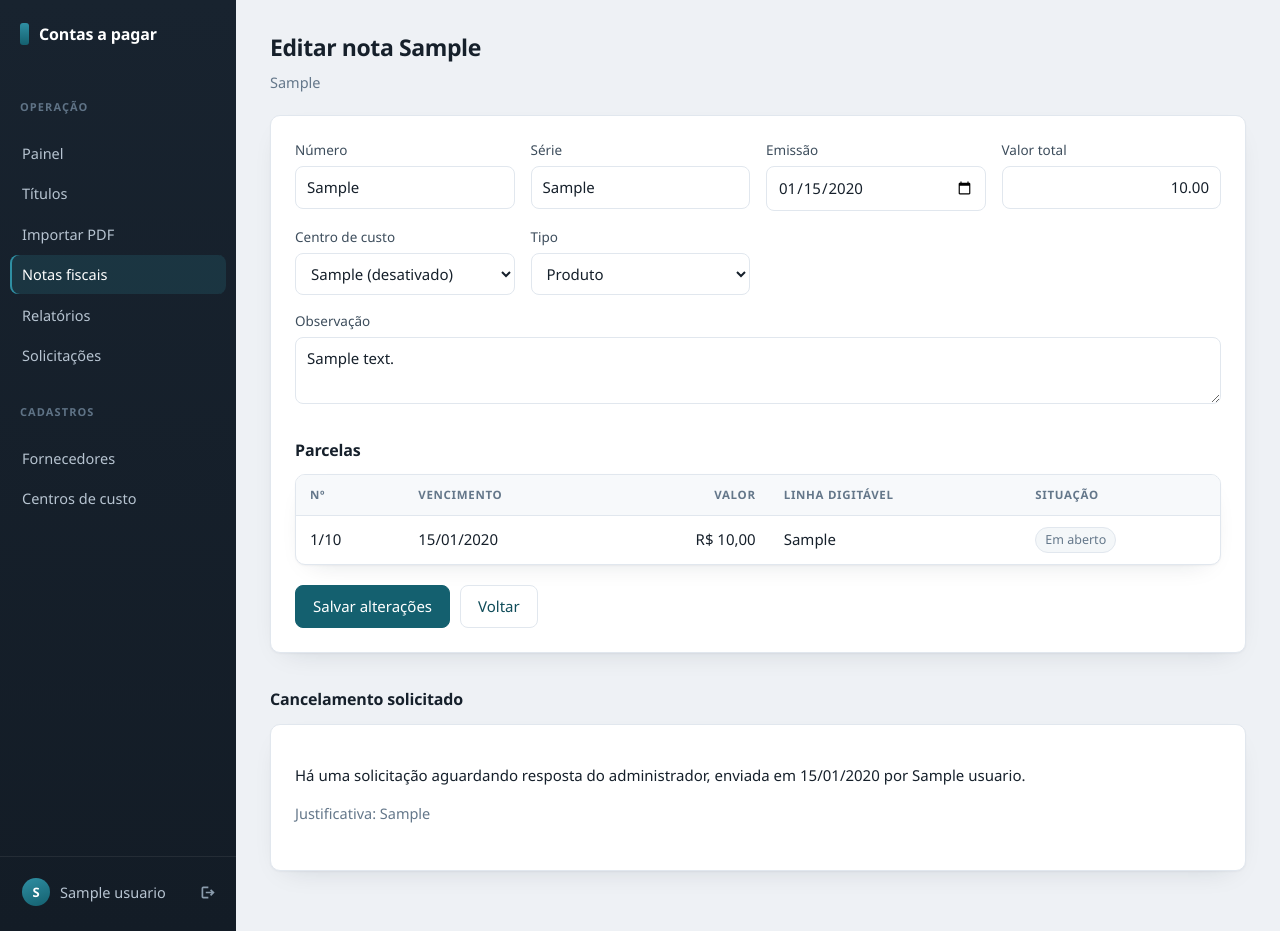
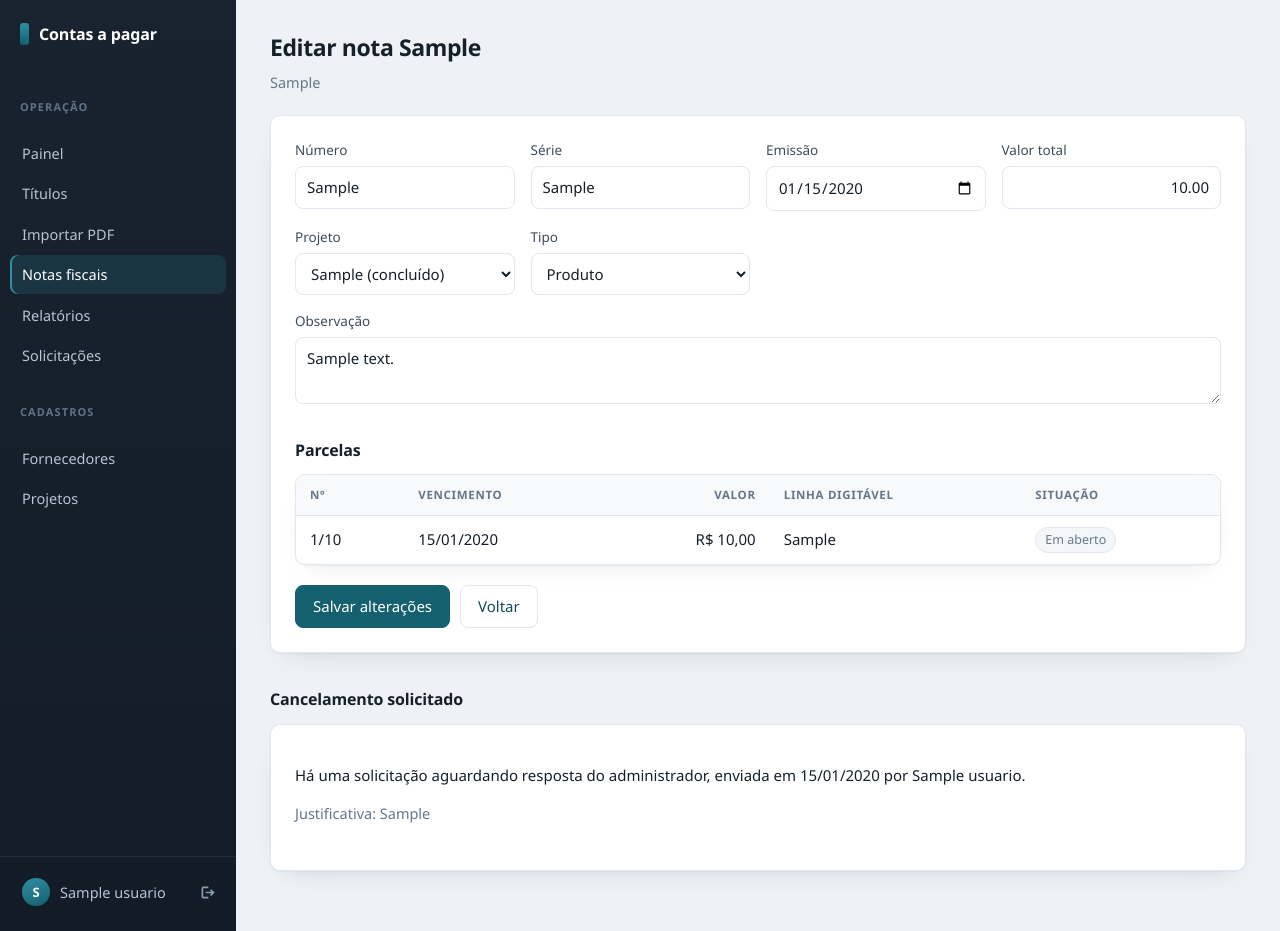
Before and after one commit to kennedysilvalima/SaasTurbo, a Flask app: page /notas/1/editar in a window 1280 px wide. Run offline with Flask 3, Linux system fonts and the light colour scheme; a user stored in the database is signed in; tables that the repository leaves empty hold one stand-in row (values such as "Sample post").

Commit message:
substitui centros de custo por projetos

```diff
--- a/app.py
+++ b/app.py
@@ -12,7 +12,7 @@ from flask_login import (LoginManager, current_user, login_required,
 from sqlalchemy import func
 
 import extratores
-from models import (CentroCusto, Empresa, Fornecedor, NotaFiscal, Papel,
+from models import (Empresa, Fornecedor, NotaFiscal, Papel, Projeto,
                     SolicitacaoCancelamento, StatusNota, StatusSolicitacao,
                     StatusTitulo, Titulo, Usuario, db)
 
@@ -258,7 +258,7 @@ def nova_nota():
         if chave and da_empresa(NotaFiscal).filter_by(chave_acesso=chave).first():
             flash("Esta nota já foi lançada.", "erro")
             return render_template("nota_form.html", fornecedores=fornecedores,
-                                   centros=_centros_ativos(), dados=request.form)
+                                   projetos=_projetos_ativos(), dados=request.form)
 
         nota = NotaFiscal(
             empresa_id=current_user.empresa_id,
@@ -269,7 +269,7 @@ def nova_nota():
             data_emissao=_data(request.form["data_emissao"]),
             valor_total=_decimal(request.form["valor_total"]),
             tipo=request.form.get("tipo"),
-            centro_custo=request.form.get("centro_custo", "").strip() or None,
+            projeto=request.form.get("projeto", "").strip() or None,
             descricao=request.form.get("descricao", "").strip() or None,
             criada_por_id=current_user.id,
         )
@@ -294,7 +294,7 @@ def nova_nota():
         return redirect(url_for("notas"))
 
     return render_template("nota_form.html", fornecedores=fornecedores,
-                           centros=_centros_ativos(), dados={})
+                           projetos=_projetos_ativos(), dados={})
 
 
 @app.route("/notas/<int:id_>/cancelar", methods=["POST"])
@@ -335,7 +335,7 @@ def importar():
     fornecedores = da_empresa(Fornecedor).filter_by(ativo=True).order_by(
         Fornecedor.razao_social).all()
     return render_template("importar.html", fornecedores=fornecedores,
-                           centros=_centros_ativos())
+                           projetos=_projetos_ativos())
 
 
 @app.route("/importar/ler", methods=["POST"])
@@ -462,7 +462,7 @@ def salvar_importada():
         data_emissao=_data(request.form["data_emissao"]),
         valor_total=_decimal(request.form["valor_total"]),
         tipo=request.form.get("tipo"),
-        centro_custo=request.form.get("centro_custo", "").strip() or None,
+        projeto=request.form.get("projeto", "").strip() or None,
         criada_por_id=current_user.id,
     )
     db.session.add(nota)
@@ -539,7 +539,7 @@ def editar_nota(id_):
         nota.numero = request.form["numero"].strip()
         nota.serie = request.form.get("serie", "").strip() or None
         nota.data_emissao = _data(request.form["data_emissao"])
-        nota.centro_custo = request.form.get("centro_custo") or None
+        nota.projeto = request.form.get("projeto") or None
         nota.tipo = request.form.get("tipo")
         nota.descricao = request.form.get("descricao", "").strip() or None
 
@@ -561,7 +561,7 @@ def editar_nota(id_):
         return redirect(url_for("notas"))
 
     return render_template("nota_editar.html", nota=nota,
-                           centros=_centros_ativos())
+                           projetos=_projetos_ativos())
 
 
 @app.route("/titulos/<int:id_>/cancelar", methods=["POST"])
@@ -578,41 +578,77 @@ def cancelar_titulo(id_):
     return redirect(request.referrer or url_for("titulos"))
 
 
-def _centros_ativos():
-    return da_empresa(CentroCusto).filter_by(ativo=True).order_by(CentroCusto.nome).all()
+def _projetos_ativos():
+    return da_empresa(Projeto).filter_by(ativo=True).order_by(Projeto.nome).all()
 
 
-@app.route("/centros", methods=["GET", "POST"])
+@app.route("/projetos", methods=["GET", "POST"])
 @login_required
-def centros():
+def projetos():
     if request.method == "POST":
+        if current_user.papel != Papel.ADMIN:
+            abort(403)
+
         nome = request.form.get("nome", "").strip()
+        unidades = request.form.get("unidades", type=int)
+
         if not nome:
-            flash("Informe o nome do centro de custo.", "erro")
-        elif da_empresa(CentroCusto).filter_by(nome=nome).first():
-            flash("Já existe um centro de custo com esse nome.", "erro")
+            flash("Informe o nome do projeto.", "erro")
+        elif unidades is None or unidades < 0:
+            flash("Informe a quantidade de unidades.", "erro")
+        elif da_empresa(Projeto).filter_by(nome=nome).first():
+            flash("Já existe um projeto com esse nome.", "erro")
         else:
-            db.session.add(CentroCusto(
+            db.session.add(Projeto(
                 empresa_id=current_user.empresa_id,
                 nome=nome,
-                descricao=request.form.get("descricao", "").strip() or None,
+                unidades=unidades,
             ))
             db.session.commit()
-            flash("Centro de custo cadastrado.", "ok")
-        return redirect(url_for("centros"))
+            flash(f"Projeto {nome} cadastrado.", "ok")
+        return redirect(url_for("projetos"))
 
-    lista = da_empresa(CentroCusto).order_by(CentroCusto.nome).all()
-    return render_template("centros.html", centros=lista)
+    lista = da_empresa(Projeto).order_by(Projeto.ativo.desc(), Projeto.nome).all()
+    return render_template("projetos.html", projetos=lista)
 
 
-@app.route("/centros/<int:id_>/alternar", methods=["POST"])
+@app.route("/projetos/<int:id_>/editar", methods=["POST"])
 @login_required
-def alternar_centro(id_):
-    centro = buscar_ou_404(CentroCusto, id_)
-    centro.ativo = not centro.ativo
+@somente_admin
+def editar_projeto(id_):
+    projeto = buscar_ou_404(Projeto, id_)
+    nome = request.form.get("nome", "").strip()
+    unidades = request.form.get("unidades", type=int)
+
+    outro = da_empresa(Projeto).filter(
+        Projeto.nome == nome, Projeto.id != projeto.id).first()
+
+    if not nome or unidades is None or unidades < 0:
+        flash("Nome e quantidade de unidades são obrigatórios.", "erro")
+    elif outro:
+        flash("Já existe outro projeto com esse nome.", "erro")
+    else:
+        anterior = projeto.nome
+        projeto.nome = nome
+        projeto.unidades = unidades
+        if anterior != nome:
+            for nota in da_empresa(NotaFiscal).filter_by(projeto=anterior).all():
+                nota.projeto = nome
+        db.session.commit()
+        flash("Projeto atualizado.", "ok")
+
+    return redirect(url_for("projetos"))
+
+
+@app.route("/projetos/<int:id_>/alternar", methods=["POST"])
+@login_required
+@somente_admin
+def alternar_projeto(id_):
+    projeto = buscar_ou_404(Projeto, id_)
+    projeto.ativo = not projeto.ativo
     db.session.commit()
-    flash(f"Centro de custo {'reativado' if centro.ativo else 'desativado'}.", "ok")
-    return redirect(url_for("centros"))
+    flash(f"Projeto {'reaberto' if projeto.ativo else 'concluído'}.", "ok")
+    return redirect(url_for("projetos"))
 
 
 @app.route("/usuarios", methods=["GET", "POST"])
@@ -740,9 +776,9 @@ def _consulta_relatorio():
     if fornecedor_id:
         consulta = consulta.filter(NotaFiscal.fornecedor_id == fornecedor_id)
 
-    centro = request.args.get("centro")
-    if centro:
-        consulta = consulta.filter(NotaFiscal.centro_custo == centro)
+    projeto = request.args.get("projeto")
+    if projeto:
+        consulta = consulta.filter(NotaFiscal.projeto == projeto)
 
     situacao = request.args.get("situacao")
     if situacao == StatusTitulo.CANCELADO:
@@ -785,7 +821,7 @@ def relatorios():
         total=total, pago=pago, aberto=aberto, acrescimos=acrescimos,
         por_fornecedor=sorted(por_fornecedor.items(), key=lambda x: -x[1]),
         fornecedores=da_empresa(Fornecedor).order_by(Fornecedor.razao_social).all(),
-        centros=_centros_ativos(),
+        projetos=_projetos_ativos(),
         hoje=date.today(),
     )
 
@@ -797,7 +833,7 @@ def relatorio_csv():
     escritor = csv.writer(saida, delimiter=";")
     escritor.writerow([
         "Vencimento", "Situacao", "Fornecedor", "CNPJ", "Nota", "Parcela",
-        "Centro de custo", "Valor", "Data pagamento", "Valor pago",
+        "Projeto", "Valor", "Data pagamento", "Valor pago",
         "Juros", "Multa", "Desconto",
     ])
 
@@ -812,7 +848,7 @@ def relatorio_csv():
             t.nota.fornecedor.cnpj,
             t.nota.numero,
             f"{t.numero_parcela}/{t.total_parcelas}",
-            t.nota.centro_custo or "",
+            t.nota.projeto or "",
             br(t.valor),
             t.data_pagamento.strftime("%d/%m/%Y") if t.data_pagamento else "",
             br(t.valor_pago),
--- a/models.py
+++ b/models.py
@@ -99,22 +99,26 @@ class Fornecedor(db.Model):
         return f"<Fornecedor {self.id} {self.razao_social}>"
 
 
-class CentroCusto(db.Model):
-    __tablename__ = "centro_custo"
+class Projeto(db.Model):
+    __tablename__ = "projeto"
     __table_args__ = (
-        db.UniqueConstraint("empresa_id", "nome", name="uq_centro_nome_empresa"),
+        db.UniqueConstraint("empresa_id", "nome", name="uq_projeto_nome_empresa"),
     )
 
     id = db.Column(db.Integer, primary_key=True)
     empresa_id = db.Column(db.Integer, db.ForeignKey("empresa.id"), nullable=False)
 
     nome = db.Column(db.String(80), nullable=False)
-    descricao = db.Column(db.String(200))
+    unidades = db.Column(db.Integer, default=0, nullable=False)
     ativo = db.Column(db.Boolean, default=True, nullable=False)
     criado_em = db.Column(db.DateTime, default=datetime.utcnow, nullable=False)
 
+    @property
+    def situacao(self):
+        return "Ativo" if self.ativo else "Concluído"
+
     def __repr__(self):
-        return f"<CentroCusto {self.id} {self.nome}>"
+        return f"<Projeto {self.id} {self.nome}>"
 
 
 class NotaFiscal(db.Model):
@@ -144,7 +148,7 @@ class NotaFiscal(db.Model):
     valor_total = db.Column(db.Numeric(14, 2), nullable=False)
 
     tipo = db.Column(db.String(20))
-    centro_custo = db.Column(db.String(80))
+    projeto = db.Column("centro_custo", db.String(80))
     descricao = db.Column(db.Text)
 
     status = db.Column(db.String(20), default=StatusNota.PENDENTE, nullable=False)
--- a/templates/base.html
+++ b/templates/base.html
@@ -20,7 +20,7 @@
 
   <p class="grupo">Cadastros</p>
   <a href="{{ url_for('fornecedores') }}" class="{{ 'ativo' if request.endpoint in ['fornecedores','editar_fornecedor'] }}">Fornecedores</a>
-  <a href="{{ url_for('centros') }}" class="{{ 'ativo' if request.endpoint == 'centros' }}">Centros de custo</a>
+  <a href="{{ url_for('projetos') }}" class="{{ 'ativo' if request.endpoint == 'projetos' }}">Projetos</a>
   {% if current_user.papel == 'admin' %}
   <a href="{{ url_for('usuarios') }}" class="{{ 'ativo' if request.endpoint == 'usuarios' }}">Usuários</a>
   {% endif %}
--- a/templates/nota_editar.html
+++ b/templates/nota_editar.html
@@ -32,14 +32,14 @@ estorne o pagamento antes, se precisar corrigir.</p>
              {{ 'readonly' if nota.tem_pagamento }}>
     </div>
     <div class="campo">
-      <label for="centro_custo">Centro de custo</label>
-      <select id="centro_custo" name="centro_custo">
-        <option value="">— nenhum —</option>
-        {% for c in centros %}
-          <option value="{{ c.nome }}" {{ 'selected' if nota.centro_custo == c.nome }}>{{ c.nome }}</option>
+      <label for="projeto">Projeto</label>
+      <select id="projeto" name="projeto" required>
+        <option value="">Selecione o projeto</option>
+        {% for p in projetos %}
+          <option value="{{ p.nome }}" {{ 'selected' if nota.projeto == p.nome }}>{{ p.nome }}</option>
         {% endfor %}
-        {% if nota.centro_custo and nota.centro_custo not in centros|map(attribute='nome')|list %}
-          <option value="{{ nota.centro_custo }}" selected>{{ nota.centro_custo }} (desativado)</option>
+        {% if nota.projeto and nota.projeto not in projetos|map(attribute='nome')|list %}
+          <option value="{{ nota.projeto }}" selected>{{ nota.projeto }} (concluído)</option>
         {% endif %}
       </select>
     </div>
```
Also changed, not shown: templates/importar.html (+4 -4 lines), templates/nota_form.html (+4 -4 lines), templates/projetos.html (added, +64 -0 lines), templates/relatorios.html (+6 -6 lines).
